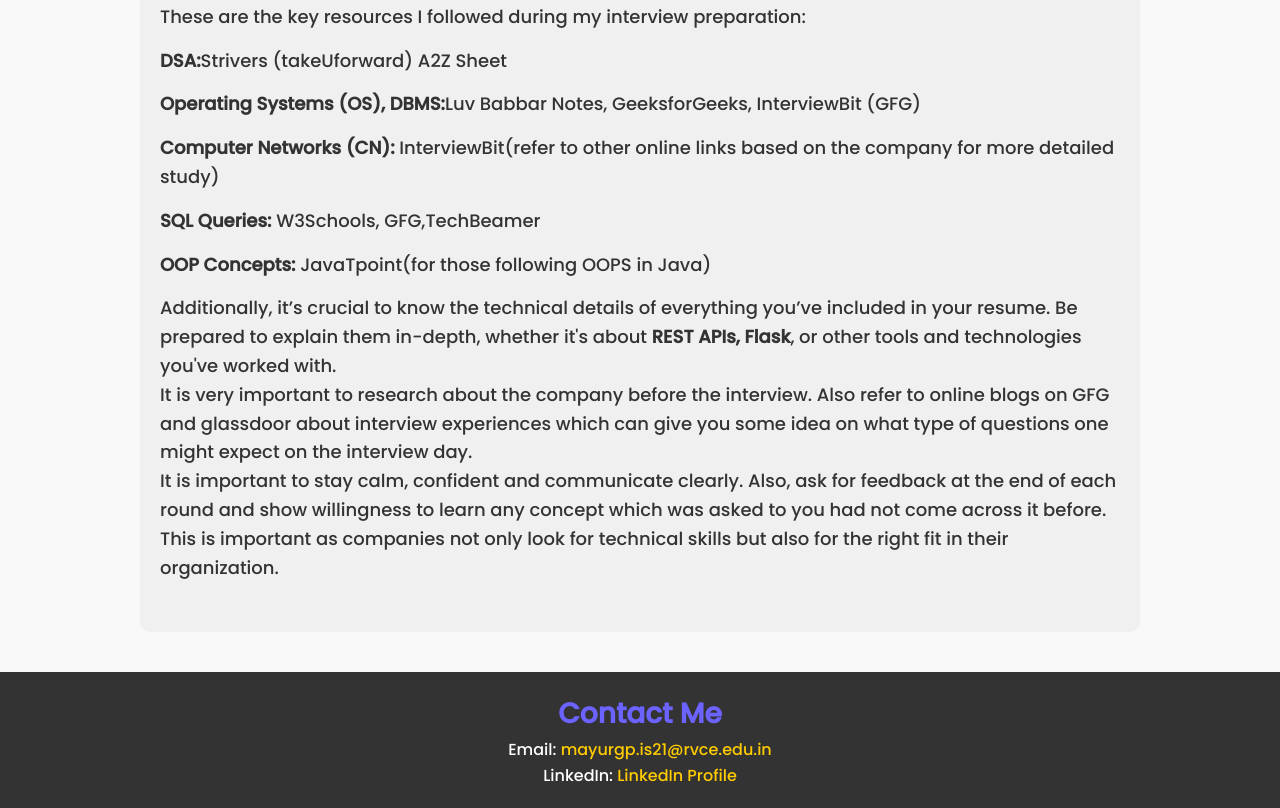
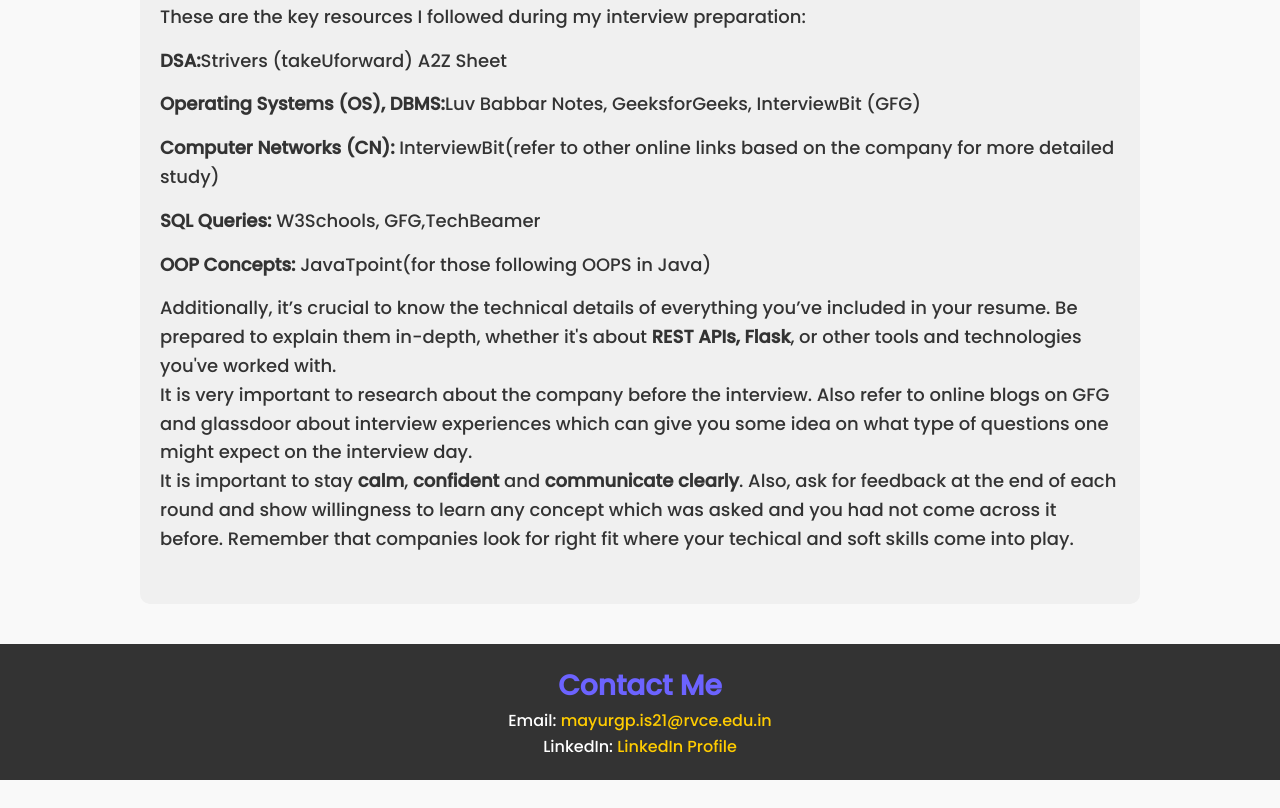
Before and after one commit to MayurGP25/MayurGP25.github.io, a plain HTML site: page index.html in a window 1280 px wide. Shown: the part 3971-4779 px from the top of the page. After the commit the page ends 4751 px from the top, so only its background shows below. Drawn offline with Linux system fonts and the light colour scheme.

Commit message:
Update index.html

```diff
--- a/index.html
+++ b/index.html
@@ -116,7 +116,7 @@
     <p>
 It is very important to research about the company before the interview. Also refer to online blogs on GFG and glassdoor about interview experiences which can give you some idea on what type of questions one might expect on the interview day.
     </p>
-    <p>It is important to stay calm, confident and communicate clearly. Also, ask for feedback at the end of each round and show willingness to learn any concept which was asked to you had not come across it before. This is important as companies not only look for technical skills but also for the right fit in their organization.
+    <p>It is important to stay <strong>calm</strong>, <strong>confident</strong> and <strong>communicate clearly</strong>. Also, ask for feedback at the end of each round and show willingness to learn any concept which was asked and you had not come across it before. Remember that companies look for right fit where your techical and soft skills come into play.
     </p>
 </section>
 
```
